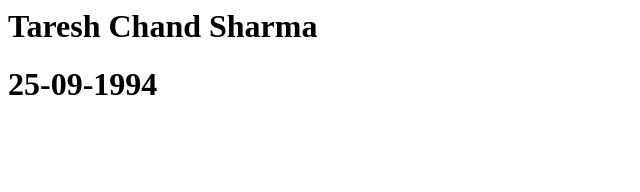
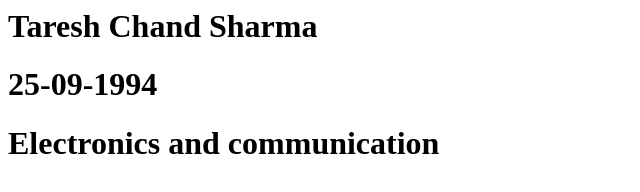
Before and after one commit to tareshchand/Aarambh-taresh, a plain HTML site: page index.html in a window 1280 px wide. Shown: the whole page, without its empty margins (0-640 px from the left). Drawn offline with Linux system fonts and the light colour scheme.

Commit message:
Aarambh-taresh

```diff
--- a/index.html
+++ b/index.html
@@ -1,2 +1,4 @@
 <h1> Taresh Chand Sharma </h1>
 <h1> 25-09-1994 </h1>
+
+<h1> Electronics and communication </h1>
```
